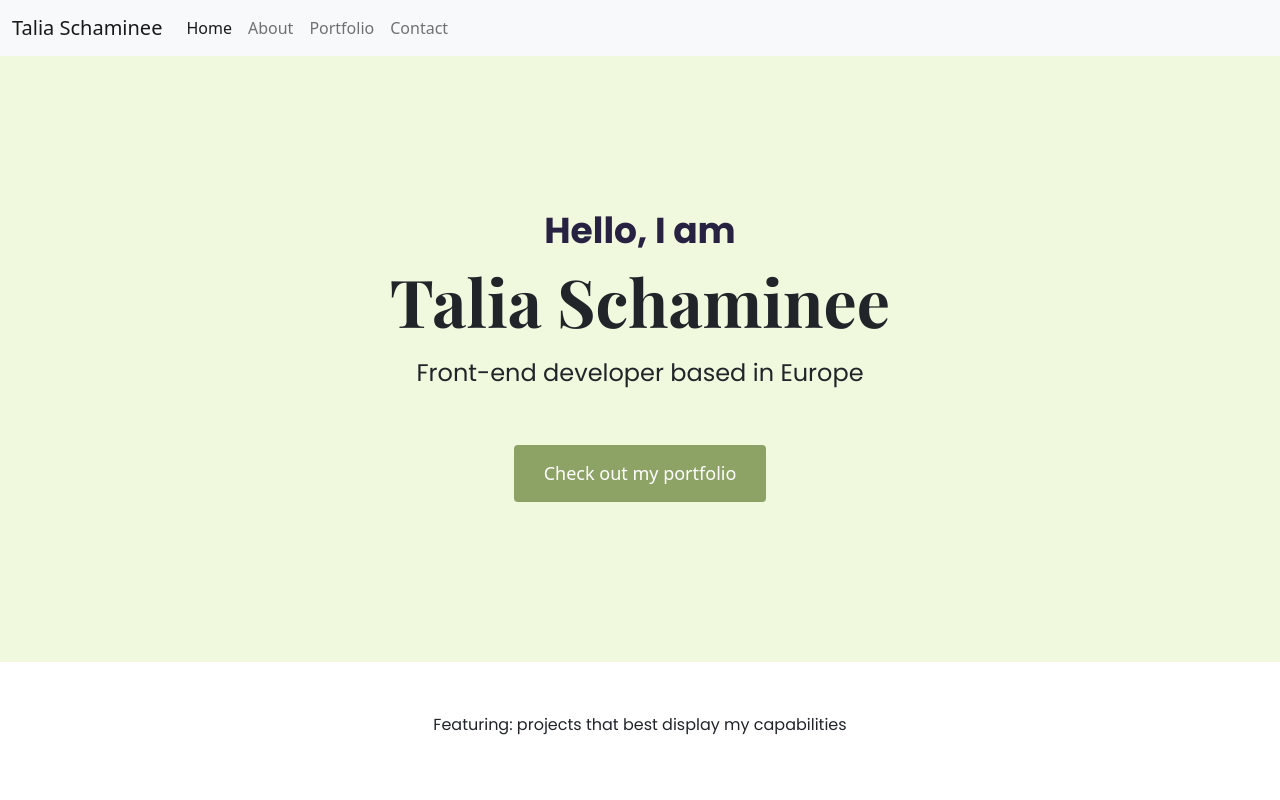
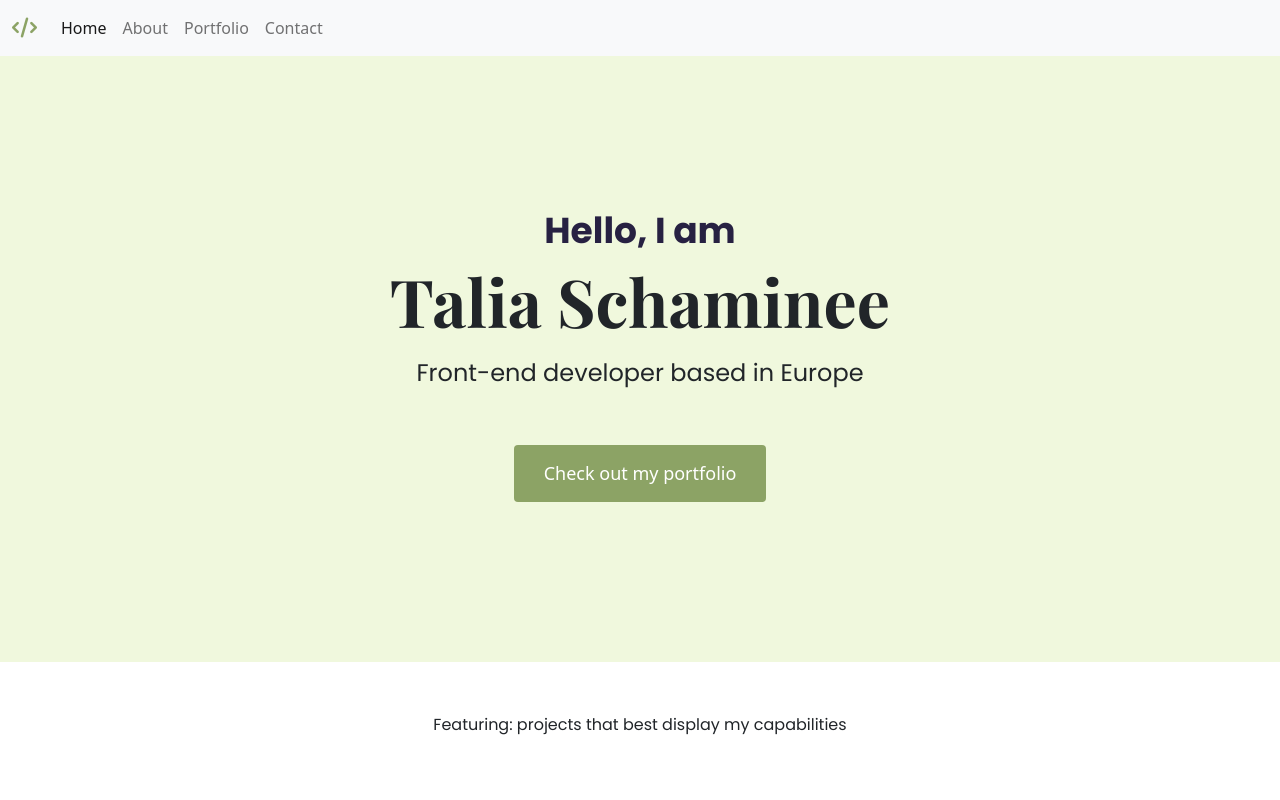
Before and after one commit to TaliaSchaminee/Talia-portfolio, a plain HTML site: page index.html in a window 1280 px wide. Shown: the top 800 px of the page. Drawn offline with nearby package versions, Linux system fonts and the light colour scheme; a web font is replaced by a local one.

Commit message:
change navbar icon

```diff
--- a/index.html
+++ b/index.html
@@ -31,7 +31,9 @@
   <body>
     <nav class="navbar navbar-expand-lg navbar-light bg-light">
       <div class="container-fluid">
-        <a class="navbar-brand" href="index.html">Talia Schaminee</a>
+        <a class="navbar-brand" href="index.html"
+          ><i class="fa-solid fa-code nav-icon"></i
+        ></a>
         <button
           class="navbar-toggler"
           type="button"
--- a/styles/portfolio.css
+++ b/styles/portfolio.css
@@ -211,6 +211,10 @@ footer h4 {
   margin-bottom: -50px;
 }
 
+.nav-icon {
+  color: var(--branding-color);
+}
+
 @media (max-width: 988px) {
   .project-description {
     padding: 0px;
```
Also changed, not shown: about.html (+3 -1 lines), contact.html (+3 -1 lines), work.html (+3 -1 lines).
